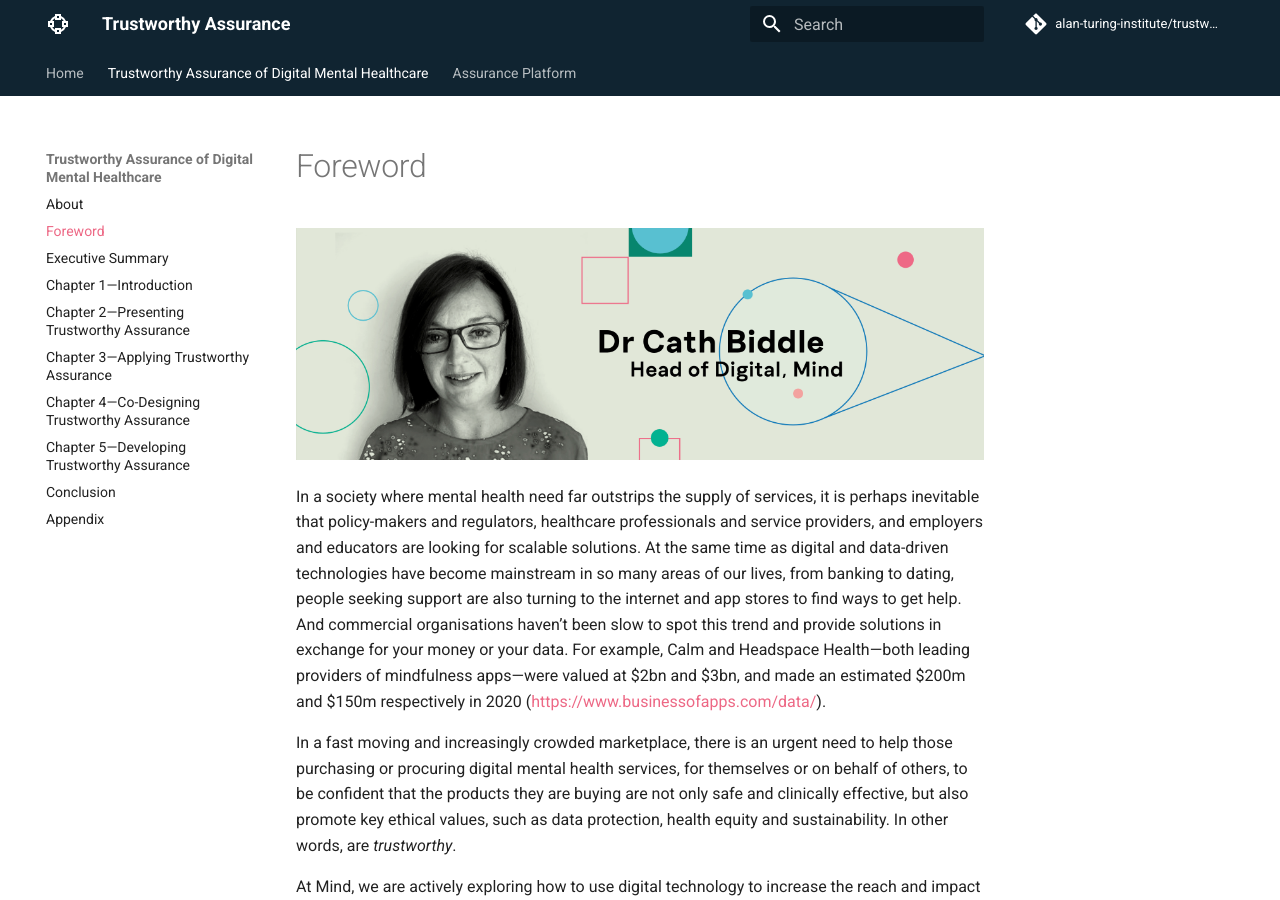
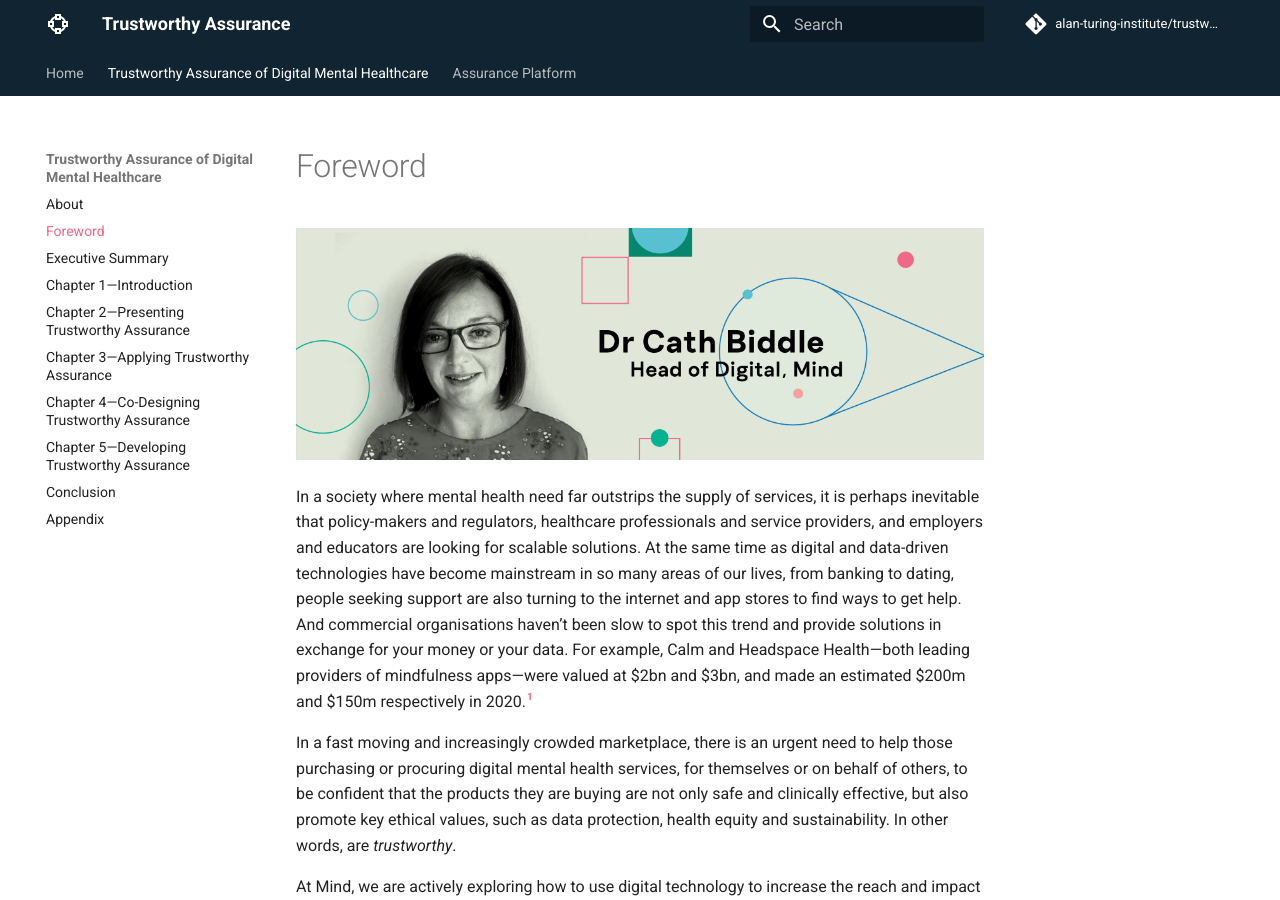
Before and after one commit to alan-turing-institute/trustworthy-assurance, an MkDocs documentation site: the page built from docs/dmh-report/foreword.md, in a window 1280 px wide and 900 px high. Built offline with MkDocs 1.6.1 and Material for MkDocs 9.7.7, drawn with Linux system fonts in a browser that asks for light colours; comment, search, counter and statistics services are not loaded; some of the changed lines change nothing that is shown; some of the changed text lies outside the part shown.

Commit message:
move link to footnote

```diff
--- a/docs/dmh-report/foreword.md
+++ b/docs/dmh-report/foreword.md
@@ -6,7 +6,9 @@
 
 ![Header image with photo of foreword author, Cath Biddle](../assets/images/foreword-header.png)
 
-In a society where mental health need far outstrips the supply of services, it is perhaps inevitable that policy-makers and regulators, healthcare professionals and service providers, and employers and educators are looking for scalable solutions. At the same time as digital and data-driven technologies have become mainstream in so many areas of our lives, from banking to dating, people seeking support are also turning to the internet and app stores to find ways to get help. And commercial organisations haven’t been slow to spot this trend and provide solutions in exchange for your money or your data. For example, Calm and Headspace Health—both leading providers of mindfulness apps—were valued at $2bn and $3bn, and made an estimated $200m and $150m respectively in 2020 (https://www.businessofapps.com/data/).
+In a society where mental health need far outstrips the supply of services, it is perhaps inevitable that policy-makers and regulators, healthcare professionals and service providers, and employers and educators are looking for scalable solutions. At the same time as digital and data-driven technologies have become mainstream in so many areas of our lives, from banking to dating, people seeking support are also turning to the internet and app stores to find ways to get help. And commercial organisations haven’t been slow to spot this trend and provide solutions in exchange for your money or your data. For example, Calm and Headspace Health—both leading providers of mindfulness apps—were valued at $2bn and $3bn, and made an estimated $200m and $150m respectively in 2020.[^apps]
+
+[^apps]: [https://www.businessofapps.com/data/](https://www.businessofapps.com/data/)
 
 In a fast moving and increasingly crowded marketplace, there is an urgent need to help those purchasing or procuring digital mental health services, for themselves or on behalf of others, to be confident that the products they are buying are not only safe and clinically effective, but also promote key ethical values, such as data protection, health equity and sustainability.  In other words, are *trustworthy*.
 
```
